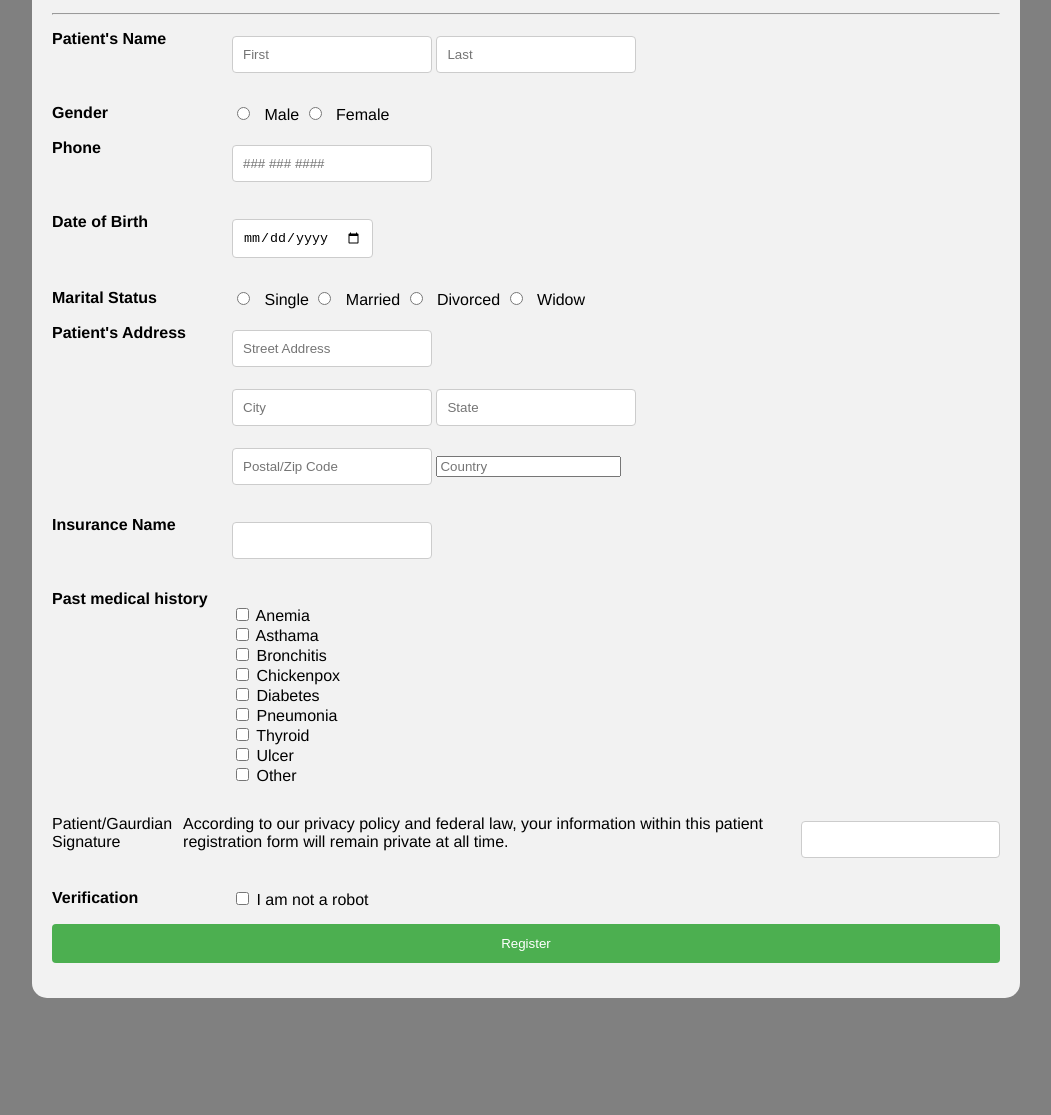
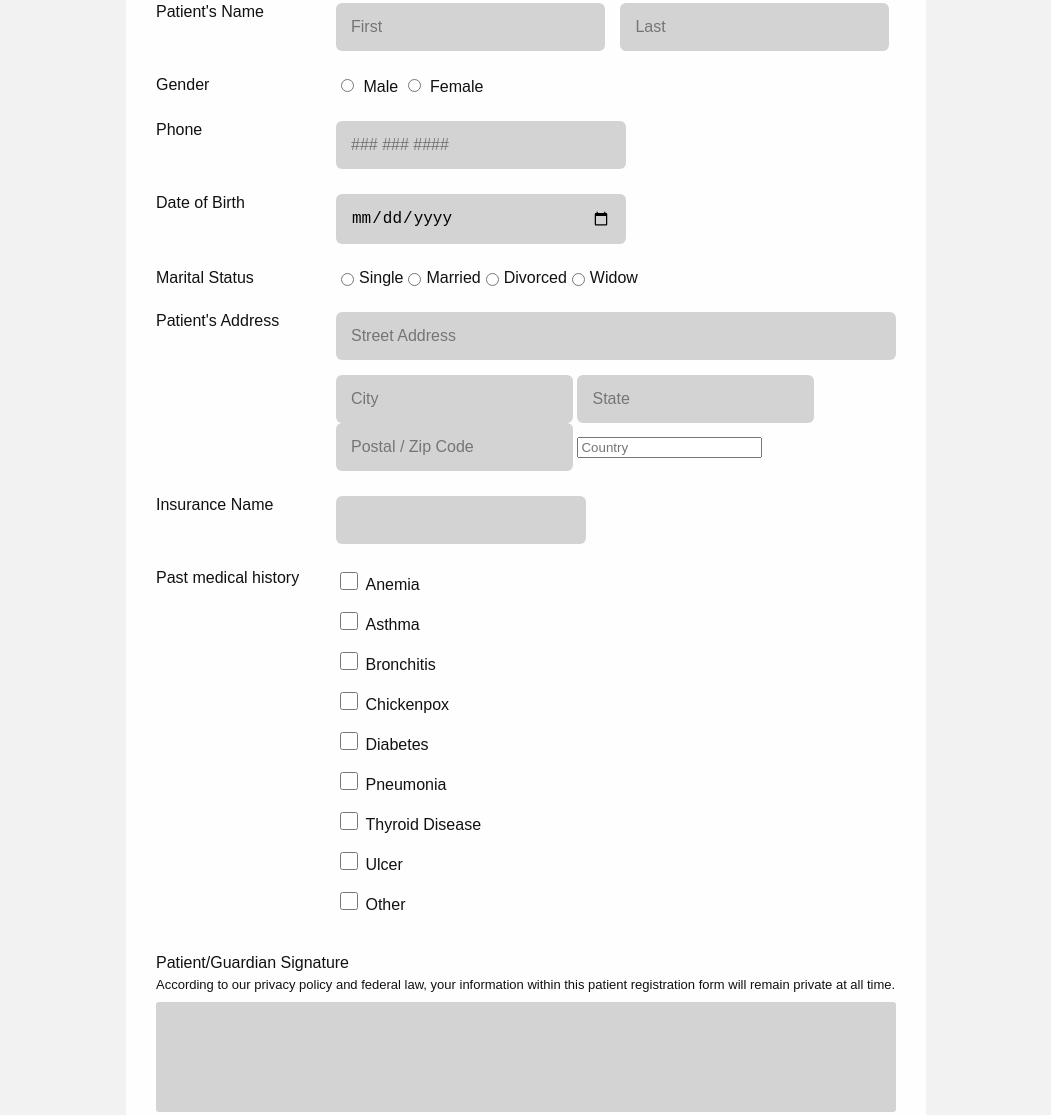
Before and after one commit to varshithgandra77/patient-registration-form, a plain HTML site: page index.html in a window 1280 px wide. Shown: the part 210-1325 px from the top of the page, without its empty margins (114-1165 px from the left). Before the commit the page ends 1280 px from the top, so only its background shows below. Drawn offline with Linux system fonts and the light colour scheme.

Commit message:
updated patient registration form stylesheet

```diff
--- a/index.html
+++ b/index.html
@@ -12,8 +12,10 @@
 <form action="/action_page.php" >
 <div class="card">
     <label class="field-label">Patient's Name</label>
-     <div class="field"><input type="text" placeholder="First">
-    <input type="text" placeholder="Last"></div>
+     <div class="field">
+    <input type="text" class="name-input" placeholder="First">
+    <input type="text" class="name-input" placeholder="Last">
+</div>
 </div>
 <div class="card">
     <label class="field-label">Gender</label>
@@ -38,7 +40,6 @@
 </div>
 <div class="card">
     <label class="field-label">Marital Status</label>
-    <div class="field">
         <input type="radio" id="single" name="maritalstatus" value="single">
         <label for="single">Single</label>
         <input type="radio" id="married" name="maritalstatus" value="married">
@@ -47,55 +48,58 @@
         <label for="divorced">Divorced</label>
         <input type="radio" id="widow" name="maritalstatus" value="widow">
         <label for="widow">Widow</label>
-    </div>
 </div>
 <div class="card">
     <label class="field-label">Patient's Address</label>
     <div class="field">
         <div><input type="text" class="street" placeholder="Street Address"></div>
-        <div><input type="text" placeholder="City">
-        <input type="text" placeholder="State"></div>
-        <div><input type="text" placeholder="Postal/Zip Code">
-        <input list="countries" placeholder="Country">
-      <datalist id="countries">
-    <option value="United States">
-    <option value="Russia">
-    <option value="China">
-    <option value="India">
-    <option value="Japan">
-  </datalist></div></div>
+        <div>
+            <input type="text" class="address-small" placeholder="City">
+            <input type="text" class="address-small" placeholder="State">
+        </div>
+        <div>
+            <input type="text" class="address-small" placeholder="Postal / Zip Code">
+            <input list="countries" class="address-small" placeholder="Country">
+            <datalist id="countries">
+            <option value="United States">
+            <option value="Russia">
+            <option value="China">
+            <option value="India">
+            <option value="Japan"></datalist>
+        </div>
+    </div>
 </div>
 <div class="card">
   <label class="field-label">Insurance Name</label>
-  <div class="field"><input type="text"></div>
+  <div class="field"><input type="text" id="insurance"></div>
 </div>
 <div class="card">
     <label class="field-label">Past medical history</label>
     <div class="checkbox-group">
     <div class="field"><input type="checkbox" id="disease1" value="Anemia">
     <label for="disease1">Anemia</label></div>
-    <div class="field"><input type="checkbox" id="disease2" value="Asthama">
-    <label for="disease2">Asthama</label></div>
-    <div><input type="checkbox" id="disease3" value="Bronchitis">
+    <div class="field"><input type="checkbox" id="disease2" value="Asthma">
+    <label for="disease2">Asthma</label></div>
+    <div class="field"><input type="checkbox" id="disease3" value="Bronchitis">
     <label for="disease3">Bronchitis</label></div>
-    <div><input type="checkbox" id="disease4" value="Chickenpox">
+    <div class="field"><input type="checkbox" id="disease4" value="Chickenpox">
     <label for="disease4">Chickenpox</label></div>
-    <div><input type="checkbox" id="disease5" value="Diabetes">
+    <div class="field"><input type="checkbox" id="disease5" value="Diabetes">
     <label for="disease5">Diabetes</label></div>
-    <div><input type="checkbox" id="disease6" value="Pneumonia">
+    <div class="field"><input type="checkbox" id="disease6" value="Pneumonia">
     <label for="disease6">Pneumonia</label></div>
-    <div><input type="checkbox" id="disease7" value="Thyroid">
-    <label for="disease7">Thyroid</label></div>
-    <div><input type="checkbox" id="disease8" value="Ulcer">
+    <div class="field"><input type="checkbox" id="disease7" value="Thyroid Disease">
+    <label for="disease7">Thyroid Disease</label></div>
+    <div class="field"><input type="checkbox" id="disease8" value="Ulcer">
     <label for="disease8">Ulcer</label></div>
-    <div><input type="checkbox" id="disease9" value="Other">
+    <div class="field"><input type="checkbox" id="disease9" value="Other">
     <label for="disease9">Other</label></div>
     </div>
 </div>
-<div class="card">
-    <label for="signature">Patient/Gaurdian Signature</label><br>
+<div class="signature_card">
+    <label for="signature">Patient/Guardian Signature</label>
     <label>According to our privacy policy and federal law, your information within this patient registration form will remain private at all time.
-    </label><br>
+    </label>
     <input type="text" id="signature" name="signature">
 </div>
 <div class="card">
--- a/patient-registration.css
+++ b/patient-registration.css
@@ -1,92 +1,172 @@
 body {
-    background-color: gray;
-    font-family: Helvetica, Arial, sans-serif;
-    font-weight:normal;
+    background-color: #f2f2f2;
+    font-family: Arial, Helvetica, sans-serif;
+    font-weight: normal;
+    margin: 0;
     display: flex;
-    align-items: center;
     justify-content: center;
 }
 
-h1{
-    font-weight: normal;
+.container {
+    width: 800px;
+    padding: 30px;
+    background-color: rgba(255, 255, 255, 0.90);
+    border-radius: 5px;
+    margin: 40px 0;
+    box-sizing: border-box;
 }
 
-.container{
-    width: 75%;
-    height: auto;
-    justify-content: center;
-    align-items: center;
-    padding: 20px;
-    background-color: #f2f2f2;
-    border-radius: 15px;
-    margin: 5%;
-
+h1 {
+    font-size: 32px;
+    font-weight: normal;
+    margin: 0 0 15px 0;
+    color: #111111;
 }
 
-.card{
+p {
+    font-size: 18px;
+    line-height: 1.4;
+    margin: 0 0 15px 0;
+    color: #111111;
+}
+
+hr {
+    border: none;
+    border-top: 1px solid #777777;
+    margin: 15px 0;
+}
+
+.card {
     display: flex;
     flex-direction: row;
-    margin: 15px 0;
-    justify-content: flex-start;
+    margin: 25px 0;
 }
 
-.field-label{
+.field-label {
     width: 180px;
-    font-weight: bold;
+    font-weight: normal;
+    font-size: 16px;
+    color: #111111;
     flex-shrink: 0;
 }
 
-.field{
+.field {
     flex: 1;
 }
 
-.street{
-    width: 350px;
+.field input[type="text"],
+.field input[type="tel"],
+.field input[type="date"] {
+    background-color: #d3d3d3;
+    border: none;
+    border-radius: 6px;
+    padding: 15px;
+    box-sizing: border-box;
+    font-size: 16px;
 }
 
-.card input[type=text], .card input[type=email], .card input[type=tel], .card select, .card textarea {
-    width: 200px;
-    padding:10px;
-    border: 1px solid #ccc;
-    border-radius: 4px;
-    box-sizing: border-box;
-    margin-top: 6px;
-    margin-bottom: 16px;
-    resize: vertical;
+.name-input {
+    width: 48%;
 }
 
-.card input[type=submit] {
-    width: 100%;
-    background-color: #4CAF50;
-    color: white;
-    padding: 12px 20px;
-    border: none;
-    border-radius: 4px;
-    cursor: pointer;
+.name-input:first-child {
+    margin-right: 2%;
 }
 
-.card input[type=submit]:hover {
-    background-color: #45a049;
+#phone {
+    width: 290px;
 }
 
-.card input[type=radio] {
-    margin-right: 10px;
-    box-sizing: border-box;
+#dob {
+    width: 290px;
 }
 
-.card input[type=date] {
-    padding: 10px;
-    border: 1px solid #ccc;
-    border-radius: 4px;
-    box-sizing: border-box;
-    margin-top: 6px;
-    margin-bottom: 16px;
+.card input[type="radio"] {
+    margin-right: 5px;
+}
+
+.card label {
+    font-size: 16px;
+    color: #111111;
+}
+
+.street {
+    width: 100%;
+    margin-bottom: 15px;
+}
+
+.address-input {
+    width: 48%;
+    margin-bottom: 15px;
+}
+
+.address-input:first-child {
+    margin-right: 2%;
+}
+
+#insurance {
+    width: 250px;
 }
 
 .checkbox-group {
     display: flex;
     flex-direction: column;
-    flex-wrap: wrap;
-    margin: 15px 0;
-    justify-content: flex-center;
 }
+
+.checkbox-group .field {
+    margin-bottom: 15px;
+}
+
+.checkbox-group input[type="checkbox"] {
+    width: 18px;
+    height: 18px;
+}
+
+.signature_card {
+    display: flex;
+    flex-direction: column;
+    margin: 25px 0;
+}
+
+.signature_card label:first-child {
+    font-size: 16px;
+    font-weight: normal;
+    color: #111111;
+    margin-bottom: 5px;
+}
+
+.signature_card label:nth-child(2) {
+    font-size: 13px;
+    font-weight: normal;
+    color: #111111;
+    margin-bottom: 10px;
+}
+
+#signature {
+    width: 100%;
+    height: 110px;
+    background-color: #d3d3d3;
+    border: none;
+    border-radius: 3px;
+    box-sizing: border-box;
+}
+
+#human {
+    width: 18px;
+    height: 18px;
+}
+
+.card input[type="submit"] {
+    width: 100%;
+    background-color: black;
+    color: white;
+    padding: 15px;
+    border: none;
+    border-radius: 5px;
+    cursor: pointer;
+    font-size: 16px;
+}
+
+.card input[type="submit"]:hover {
+    background-color: #333333;
+}
```
